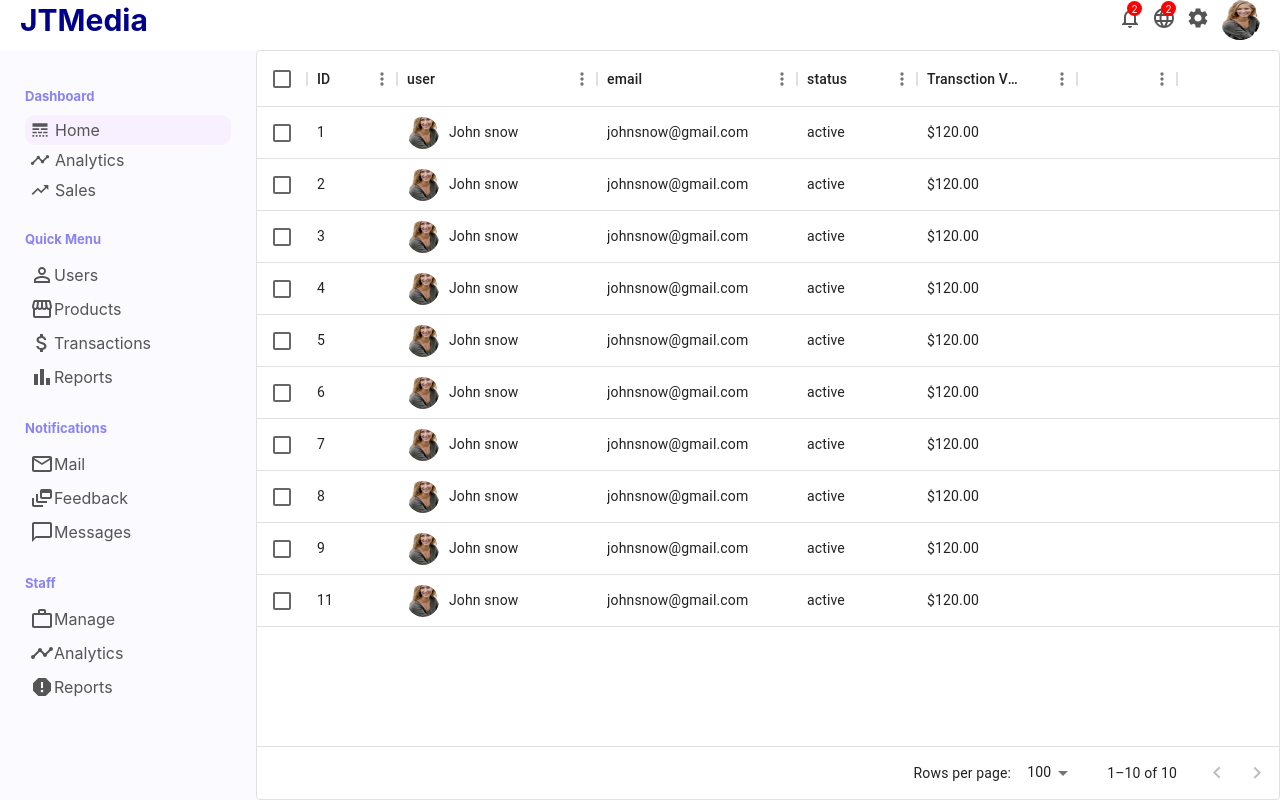
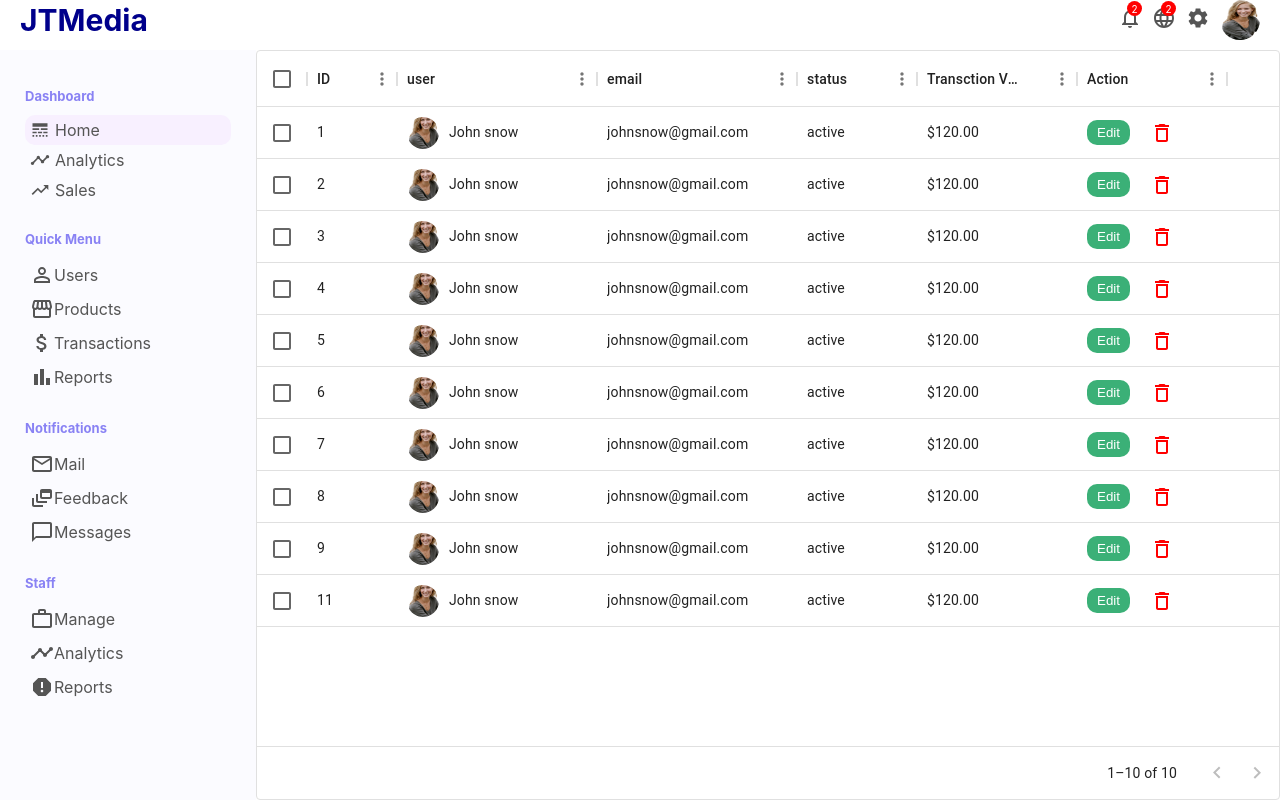
Before and after one commit to Justina177/Admin-Dashboard, a React (Create React App) app: page /users in a window 1280 px wide. Built offline with nearby package versions, Linux system fonts and the light colour scheme.

Commit message:
Added Edit and Delete button

```diff
--- a/src/pages/userList/UserList.css
+++ b/src/pages/userList/UserList.css
@@ -14,3 +14,19 @@
     object-fit: cover;
     margin-right: 10px;
 }
+
+.userListEdit {
+    border: none;
+    border-radius: 10px;
+    padding: 5px 10px;
+    background-color: #3bb077;
+    color: white;
+    cursor: pointer;
+    margin-right: 20px;
+}
+
+.userListDelete {
+    color: red;
+    cursor: pointer;
+
+}
--- a/src/pages/userList/UserList.jsx
+++ b/src/pages/userList/UserList.jsx
@@ -3,6 +3,7 @@ import './UserList.css';
 // import { DataDGrid } from '@mui/data-grid-material'
 import { DataGrid } from '@mui/x-data-grid';
 import img1 from '../../images/pexels-pixabay-38554-removebg-preview.png';
+import {DeleteOutlined} from "@mui/icons-material";
 
 export default function UserList() {
     const columns = [
@@ -30,8 +31,19 @@ export default function UserList() {
             width: 160,
         },
         {
+            field: 'action',
+            headerName: 'Action',
+            width: 150,
+            renderCell: (params)=>{
+                return (
+                <>
+                    <button className="userListEdit">Edit</button>
+                    <DeleteOutlined className="userListDelete" />
+                </>
+                )
+            }
+        },
 
-        }
     ];
 
     const rows = [
@@ -119,7 +131,7 @@ export default function UserList() {
 
   return (
     <div className="userList">
-        <DataGrid rows={rows} columns={columns} pageSize={5} checkboxSelection/>
+        <DataGrid rows={rows} disableSelectionOnClick columns={columns} paginationModel={{ page: 0, pageSize: 10 }} checkboxSelection/>
 
 
     </div>
```
